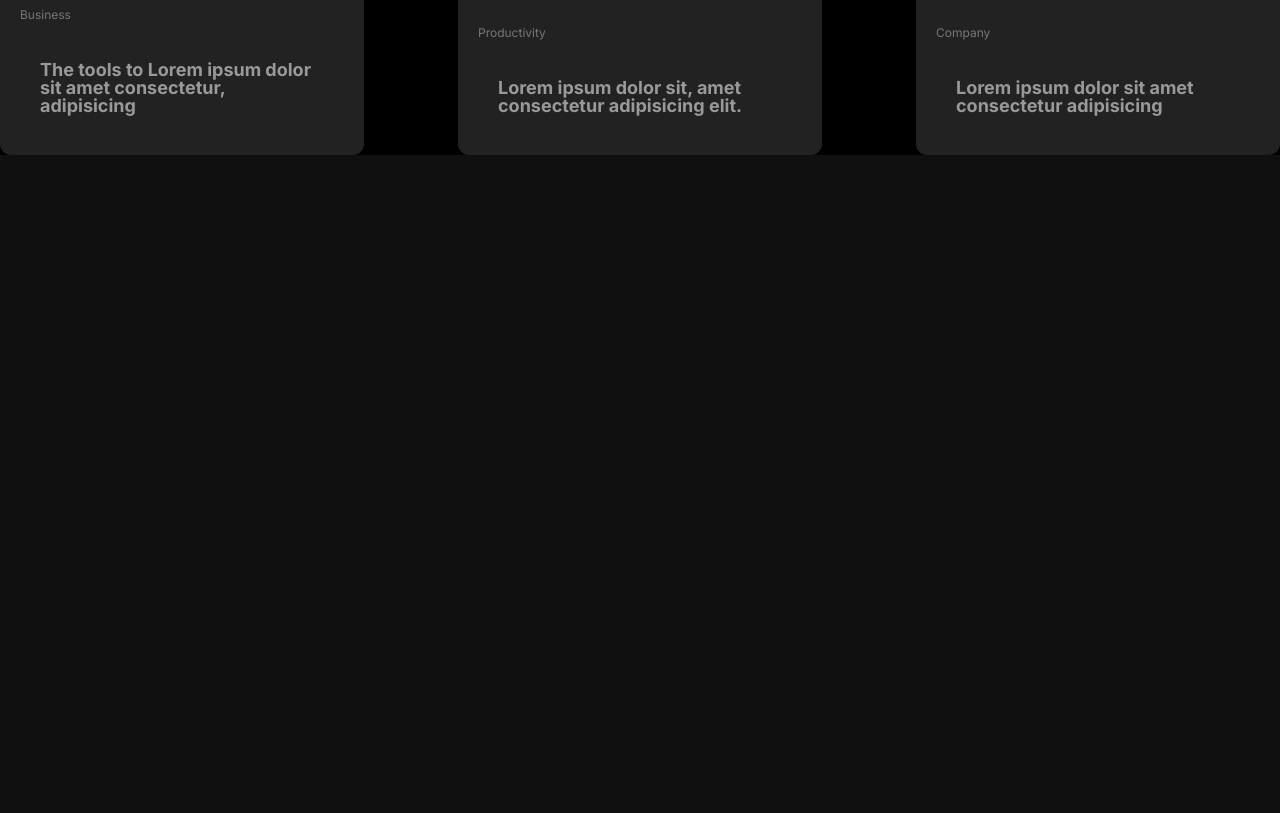
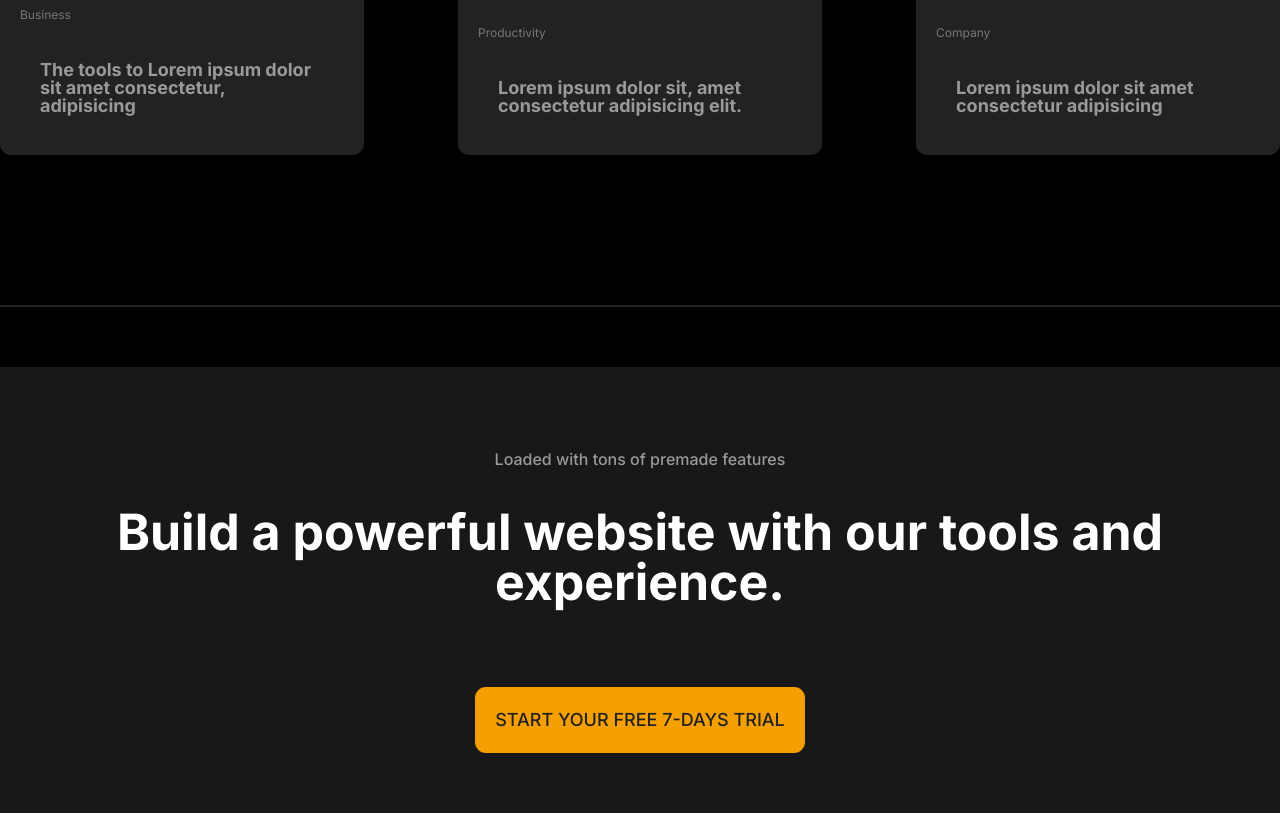
Before and after one commit to codingisreallyhard/MyProject, a website: page index.html in a window 1280 px wide. Shown: the part 4064-4877 px from the top of the page. Before the commit the page ends 4219 px from the top, so only its background shows below. Drawn offline with nearby package versions, Linux system fonts and the light colour scheme.

Commit message:
started working on the cta section

```diff
--- a/CSS/style.css
+++ b/CSS/style.css
@@ -483,6 +483,7 @@
   gap: 9.4rem;
   overflow: hidden;
   margin-top: 12rem;
+  border-bottom: 2px solid #222;
 }
 
 .aside-img {
@@ -514,4 +515,59 @@
   flex-direction: column;
   overflow: hidden;
   border-radius: 11px;
+  margin-bottom: 15rem;
 }
+
+/* ************** */
+/* CTA SECTION */
+/* ************** */
+
+.cta-section {
+  background-color: #181818;
+}
+
+.cta-container {
+  text-align: center;
+  margin-top: 6rem;
+  background-color: #181818;
+}
+
+.cta-text-box {
+  padding: 6rem 6rem 6rem 6rem;
+  background-color: #181818;
+  border-radius: 11px;
+}
+
+.tag-text {
+  font-size: 1.6rem;
+  font-weight: 500;
+  margin-top: 2.4rem;
+  margin-bottom: 4rem;
+  background-color: #181818;
+  color: #999;
+}
+
+.cta-header {
+  font-size: 5rem;
+  margin-top: 4rem;
+  margin-bottom: 6rem;
+  background-color: #181818;
+  color: #fff;
+}
+
+.cta-button:link,
+.cta-button:visited {
+  background-color: #f59f00;
+  text-decoration: none;
+  color: #222;
+  padding: 2.4rem 2rem 2.4rem 2rem;
+  font-size: 1.8rem;
+  border-radius: 11px;
+  text-transform: uppercase;
+  margin-top: 2rem;
+  display: inline-block;
+  font-weight: 500;
+}
+
+
+.
--- a/index.html
+++ b/index.html
@@ -325,6 +325,18 @@
         </div>
       </section>
 
+      <section class="cta-section">
+        <div class="cta-container">
+          <div class="cta-text-box">
+            <p class="tag-text">Loaded with tons of premade features</p>
+            <h2 class="cta-header">
+              Build a powerful website with our tools and experience.
+            </h2>
+            <a class="cta-button" href="#">Start your free 7-days trial</a>
+          </div>
+        </div>
+      </section>
+
       <script
         type="module"
         src="https://unpkg.com/ionicons@5.5.2/dist/ionicons/ionicons.esm.js"
```
